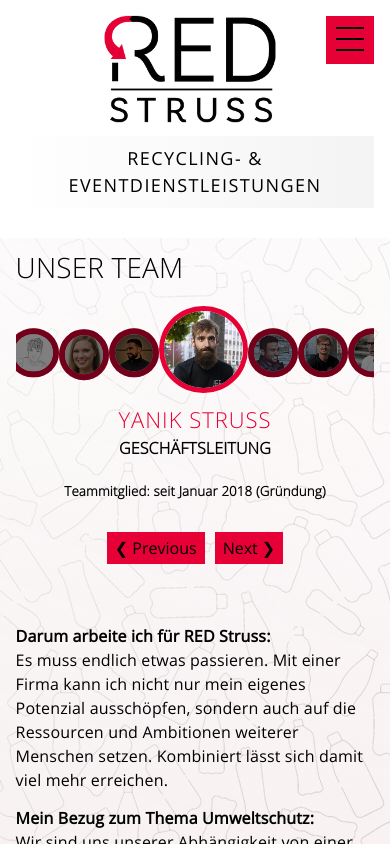
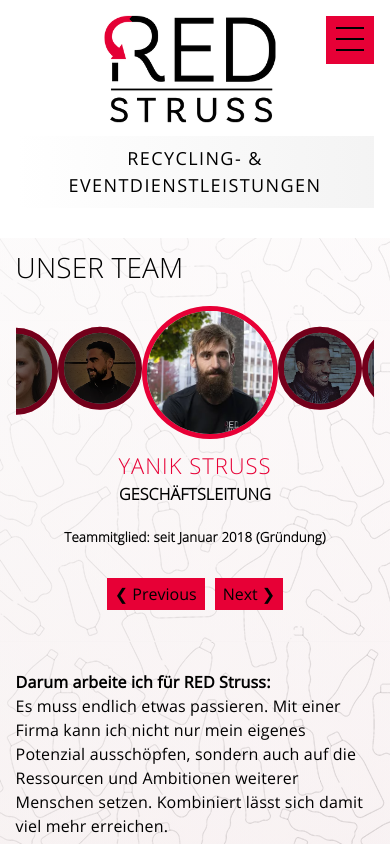
Before and after one commit to weeebr/red-struss, a React (Create React App) app: page /team in a window 390 px wide. Shown: the top 844 px of the page. Built offline with nearby package versions, Linux system fonts and the light colour scheme.

Commit message:
reduce amount of members on mobile

```diff
--- a/src/pages/UnserTeam/Slider.js
+++ b/src/pages/UnserTeam/Slider.js
@@ -25,6 +25,10 @@
         cursor: pointer;
         transform: translate(0, 45%);
         display: flex;
+
+        ${breakpoint(device.phone)} {
+          transform: translate(0, 25%);
+        }
 
         & > div {
           flex-basis: 100%;
@@ -91,7 +95,7 @@
             {
               breakpoint: 600,
               settings: {
-                slidesToShow: 5,
+                slidesToShow: 3,
               },
             },
           ]}
```
